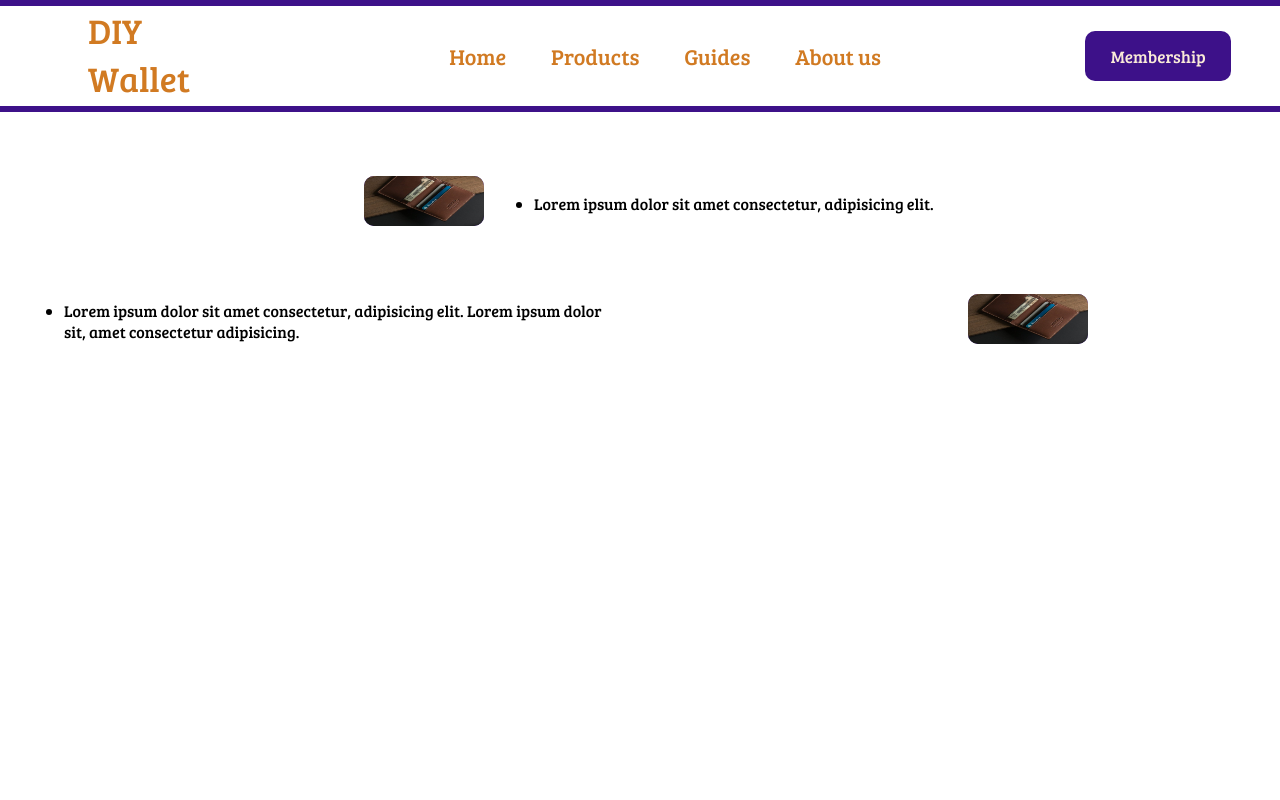
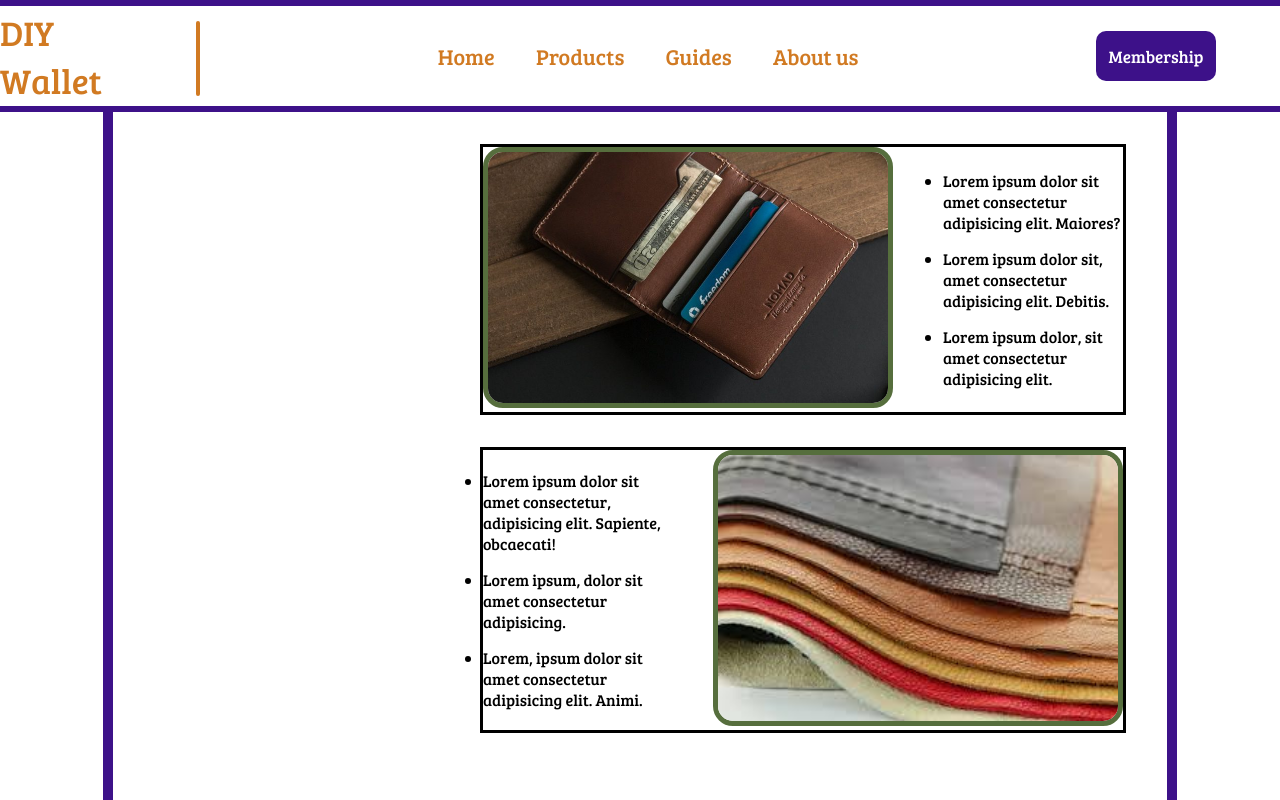
Before and after one commit to AWOliver/AWOliver.github.io, a plain HTML site: page home.html in a window 1280 px wide. Shown: the top 800 px of the page. Drawn offline with Linux system fonts and the light colour scheme.

Commit message:
Changes to main info on home

```diff
--- a/home.html
+++ b/home.html
@@ -35,34 +35,41 @@
     </div>
   </header>
 
+
+
   <body>
-    <div class="walletmaker">
-      <div class="bigLink">
+
+    <div class="topHome">
+
+      <div class="vertline"></div>
+      <div class="topCont">
+      <div class="products">
         <a href="products.html">
           <img src="wallet.jpg" alt="A wallet" />
         </a>
+        <a href="products.html">
         <ul>
-          <a href="products.html">
-            <li>Lorem ipsum dolor sit amet consectetur, adipisicing elit.</li>
-          </a>
+          <li>Lorem ipsum dolor sit amet consectetur adipisicing elit. Maiores?</li>
+          <li>Lorem ipsum dolor sit, amet consectetur adipisicing elit. Debitis.</li>
+          <li>Lorem ipsum dolor, sit amet consectetur adipisicing elit.</li>
         </ul>
+      </a>
       </div>
 
-      <div class="bigLink">
+      <div class="leather">
+        <a href="leather.html">
         <ul>
-          <li>
-            <a href="products.html">
-              Lorem ipsum dolor sit amet consectetur, adipisicing elit.
-            </a>
-            <a href="products.html">
-              Lorem ipsum dolor sit, amet consectetur adipisicing.
-            </a>
-          </li>
+          <li>Lorem ipsum dolor sit amet consectetur, adipisicing elit. Sapiente, obcaecati!</li>
+          <li>Lorem ipsum, dolor sit amet consectetur adipisicing.</li>
+          <li>Lorem, ipsum dolor sit amet consectetur adipisicing elit. Animi.</li>
         </ul>
+      </a>
         <a href="leather.html">
-          <img src="wallet.jpg" alt="A wallet" />
+          <img src="leather.jpg" alt="A wallet" />
         </a>
       </div>
     </div>
+    <div class="vertline"></div>
+    </div>
   </body>
 </html>
--- a/style.css
+++ b/style.css
@@ -14,7 +14,9 @@ header {
   /*testa att ta bort stycket*/
   display: flex;
   align-items: center;
+  justify-content: center;
   text-decoration: none;
+  gap: 12%;
 
   background-color: #fff;
   height: 100px;
@@ -36,20 +38,11 @@ nav a:hover {
 
 /*Väljer placering för header-left och dess färg*/
 .header-left {
-  margin-left: 25px;
-  width: 10%;
-  margin-bottom: 5px;
-  margin-right: 12%;
   display: flex;
+  justify-content: flex-start;
   align-items: center;
-  justify-content: center;
-
-  width: 10%;
-  margin-right: 15%;
-  display: flex;
-  align-items: center;
-
-  color: antiquewhite;
+  gap: 50px;
+  width: auto;
 
   font-size: 35px;
 }
@@ -57,16 +50,8 @@ nav a:hover {
 /*Skapar strecket till vänster i headern*/
 .header-left div {
   height: 75px;
-  width: 3%;
-}
-.header-left a {
-  margin-left: 100px;
-}
-
-/*Skapar strecket till vänster i headern*/
-.header-left div {
-  height: 75px;
-  width: 3px;
+  width: 5px;
+  border-radius: 3px;
 
   margin-top: 5px;
   background-color: #d17a22;
@@ -80,78 +65,21 @@ nav a:hover {
   column-gap: 7%;
   height: auto;
   width: 50%;
-
   font-size: 22px;
 }
 
 .Membership {
   position: relative;
   display: inline-block;
+  margin-right: 5%;
+  width: auto;
+  height: auto;
 }
 
 /*Ger knappen utseende och dess position*/
 .MemberDrop {
-  margin-left: 100px;
   font-size: 17px;
-  color: antiquewhite;
-  background-color: #3d1189;
-  width: 75%;
-  height: 50px;
-  border-radius: 10px;
-}
-
-/*Ger denna del specifika egenskaper för att
-kunna anpassas utan flexbox samt ger den positionering för att få knappen att bete sig som den ska.*/
-.MemberCont {
-  display: none;
-  margin-left: 100px;
-  position: absolute;
-  background-color: #fff;
-  border: #000 solid 2px;
-  border-radius: 3px;
-  min-width: 75%;
-}
-
-/*Detta får MemberCont att visas när man håller musen över Membership*/
-.Membership:hover .MemberCont {
-  display: block;
-}
-
-.MemberCont a {
-  display: block;
-  padding: 5px 20px;
-  color: #d17a22;
-}
-
-.MemberCont a:hover {
-  background-color: #566e3d;
-  transition: 0.35s;
-}
-
-/*BODY*/
-
-.bigLink {
-  display: flex;
-  gap: 50px;
-  justify-content: flex-start;
-  align-items: center;
-
-  width: 80%;
-  margin-top: 5%;
-  margin-left: 5%;
-}
-
-.bigLink a {
-  text-decoration: none;
-  color: #000;
-}
-
-.walletmaker img {
-  width: 400px;
-  border-radius: 10px;
-  margin-left: 300px;
-  font-size: 20px;
-  color: antiquewhite;
+  color: #fff;
   background-color: #3d1189;
   width: 120px;
   height: 50px;
@@ -162,7 +90,36 @@ kunna anpassas utan flexbox samt ger den positionering för att få knappen att
 kunna anpassas utan flexbox samt ger den positionering för att få knappen att bete sig som den ska.*/
 .MemberCont {
   display: none;
-  margin-left: 300px;
+  position: absolute;
+  background-color: #fff;
+  border: #000 solid 2px;
+  border-radius: 3px;
+  height: auto;
+}
+
+/*Detta får MemberCont att visas när man håller musen över Membership*/
+.Membership:hover .MemberCont {
+  display: block;
+}
+
+.MemberCont a {
+  display: block;
+  color: #d17a22;
+  font-size: 17px;
+}
+
+.MemberCont a:hover {
+  background-color: #566e3d;
+  transition: 0.35s;
+}
+
+/*BODY*/
+
+
+/*Ger denna del specifika egenskaper för att
+kunna anpassas utan flexbox samt ger den positionering för att få knappen att bete sig som den ska.*/
+.MemberCont {
+  display: none;
   position: absolute;
   background-color: #fff;
   border: #000 solid 2px;
@@ -188,8 +145,67 @@ kunna anpassas utan flexbox samt ger den positionering för att få knappen att
 
 /*BODY*/
 
-body img {
+.topHome {
+  display: flex;
+  width: auto;
+  align-items:center;
+  flex-flow: column wrap;
+  height: 1500px;
+}
+
+.topCont{
+  display: flex;
+  flex-direction: column;
+  align-self: center;
+  width: 50%;
+}
+
+
+.vertline {
+  width: 10px;
+  height: 1500px;
+
+  background-color: #3d1189;
+}
+
+.products {
+  display: flex;
+  gap: 50px;
+  justify-content: flex-start;
+  align-items: center;
+  border: solid #000 3px;
+
+  width: 100%;
+  margin-top: 5%;
+  margin-left: 25%;
+}
+
+.leather {
+  display: flex;
+  gap: 50px;
+  justify-content: flex-end;
+  align-items: center;
+  border: solid #000 3px;
+
+
+  width: 100%;
+  margin-top: 5%;
+  margin-left: 25%;
+}
+
+.topHome a{
+  text-decoration: none;
+  color: #000;
+}
+
+.topHome img {
   width: 400px;
-  border-radius: 10px;
-  margin-left: 17%;
+  border-radius: 20px;
+  border: #566e3d solid 5px;
 }
+
+.topHome ul{
+  display: flex;
+  flex-direction: column;
+  gap: 15px;
+}
```
Also changed, not shown: leather.jpg (added).
